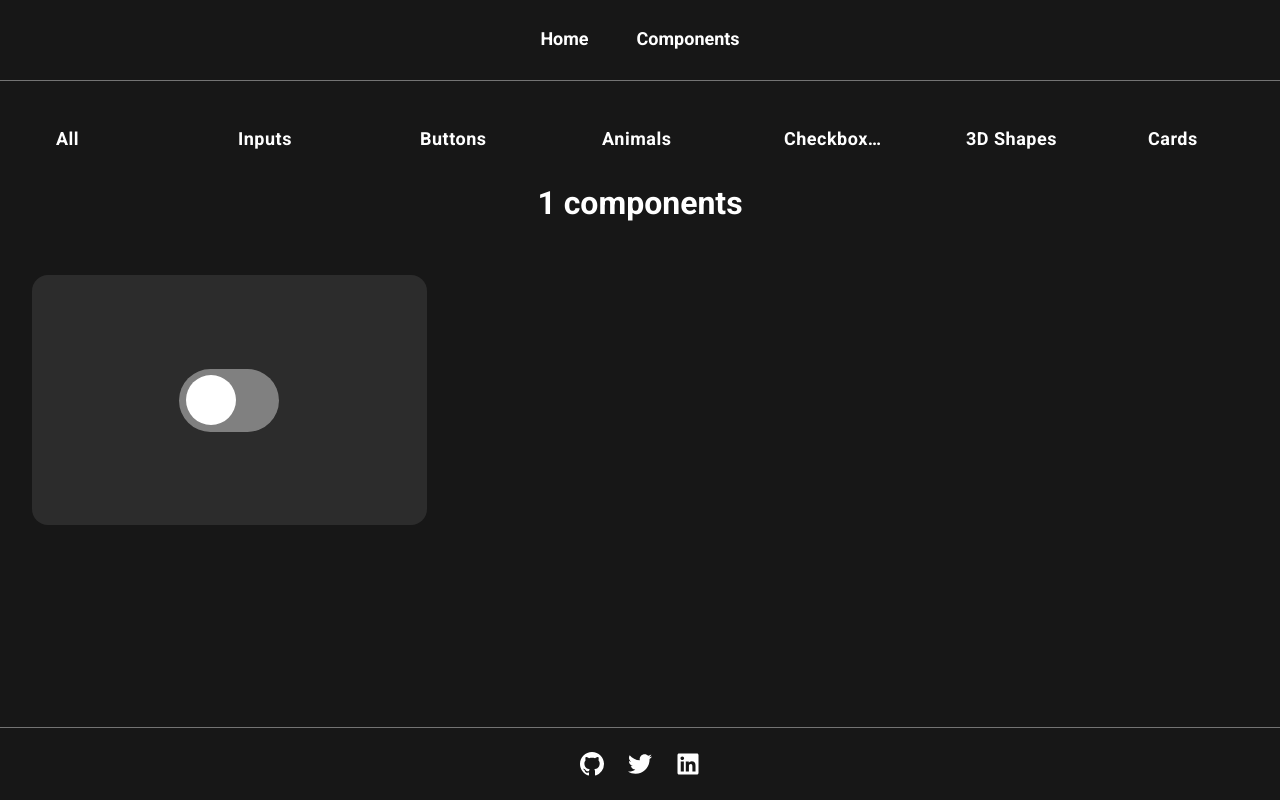
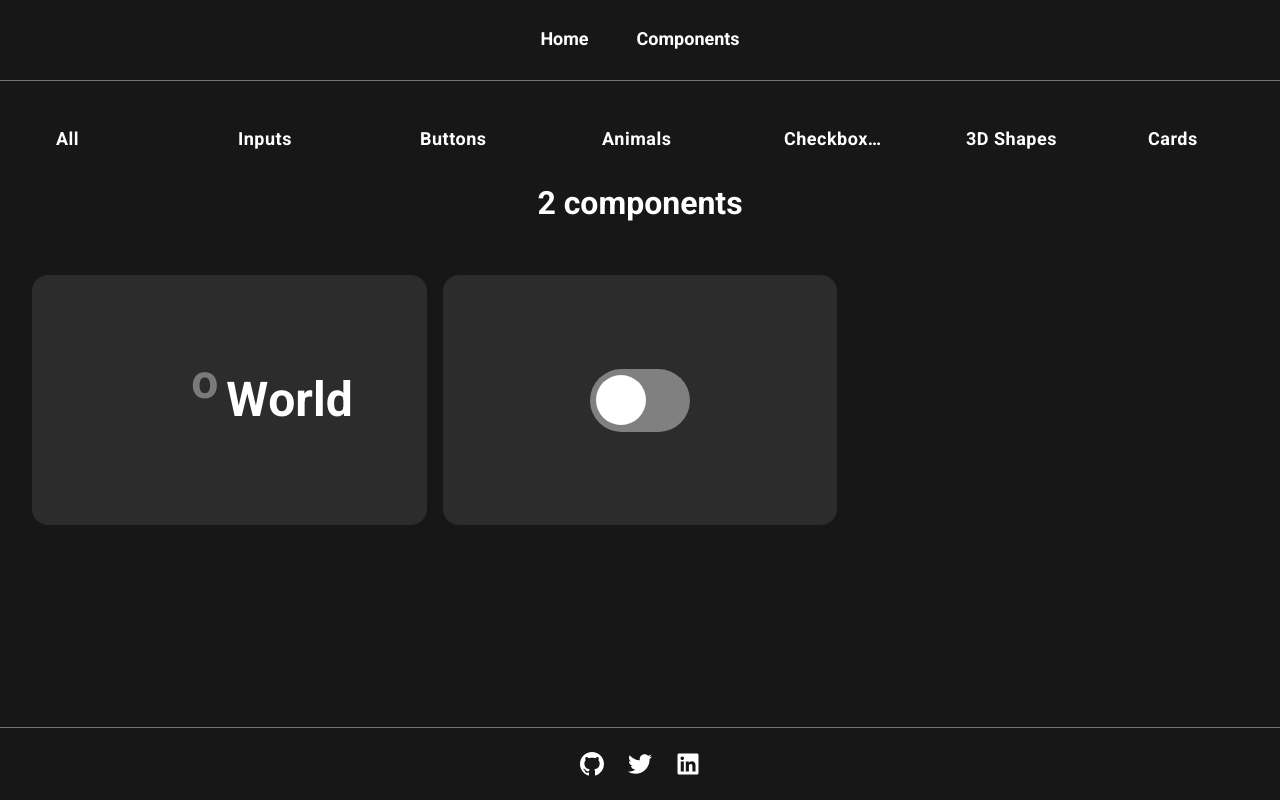
Before and after one commit to arishem51/iuniverse, a React (Vite) app: page /framer in a window 1280 px wide. Built offline with nearby package versions, Linux system fonts and the light colour scheme.

Commit message:
feat: Framer Motion Text

```diff
--- /dev/null
+++ b/src/components/List/FramerMotion/TextAnimate.tsx
@@ -0,0 +1,70 @@
+import React from "react";
+import { AnimatePresence, motion, Variants } from "framer-motion";
+import styled from "styled-components";
+
+const Text = styled(motion.h1)`
+  color: var(--color-white);
+`;
+
+const TextItem = styled(motion.span)`
+  display: inline-block;
+  font-size: 1.5em;
+`;
+
+const variants: Variants = {
+  init: {
+    y: "40%",
+    opacity: 0,
+  },
+  enter: {
+    y: 0,
+    opacity: 1,
+  },
+  exit: {
+    y: "-40%",
+    opacity: 0,
+  },
+};
+
+export default function Component() {
+  const [state, setState] = React.useState("Hello World");
+
+  function renderItem() {
+    return state.split("").map((item, index) => {
+      if (item === " ") {
+        return <span key={"space"}>&nbsp;</span>;
+      }
+      return (
+        <TextItem
+          initial="init"
+          animate="enter"
+          exit="exit"
+          variants={variants}
+          transition={{ duration: 0.5, delay: index * 0.25 }}
+          onAnimationComplete={(def) => {
+            if (index === state.length - 1 && def === "enter") {
+              setTimeout(() => {
+                setState((prev) => {
+                  if (prev === "Arishemm") {
+                    return "Hello World";
+                  }
+                  return "Arishemm";
+                });
+              }, 1200);
+            }
+          }}
+          layout
+          key={item + index}
+        >
+          {item}
+        </TextItem>
+      );
+    });
+  }
+
+  return (
+    <Text>
+      <AnimatePresence mode="wait">{renderItem()}</AnimatePresence>
+    </Text>
+  );
+}
--- a/src/components/List/FramerMotion/index.tsx
+++ b/src/components/List/FramerMotion/index.tsx
@@ -1,12 +1,17 @@
 import React from "react";
 import { UIItem } from "../../../types";
 import SwitchButton from "./SwitchButton";
+import TextAnimate from "./TextAnimate";
 
 const List: UIItem[] = [
   {
     component: <SwitchButton />,
     type: "framer",
   },
+  {
+    component: <TextAnimate />,
+    type: "framer",
+  },
 ];
 
 export default List;
```
